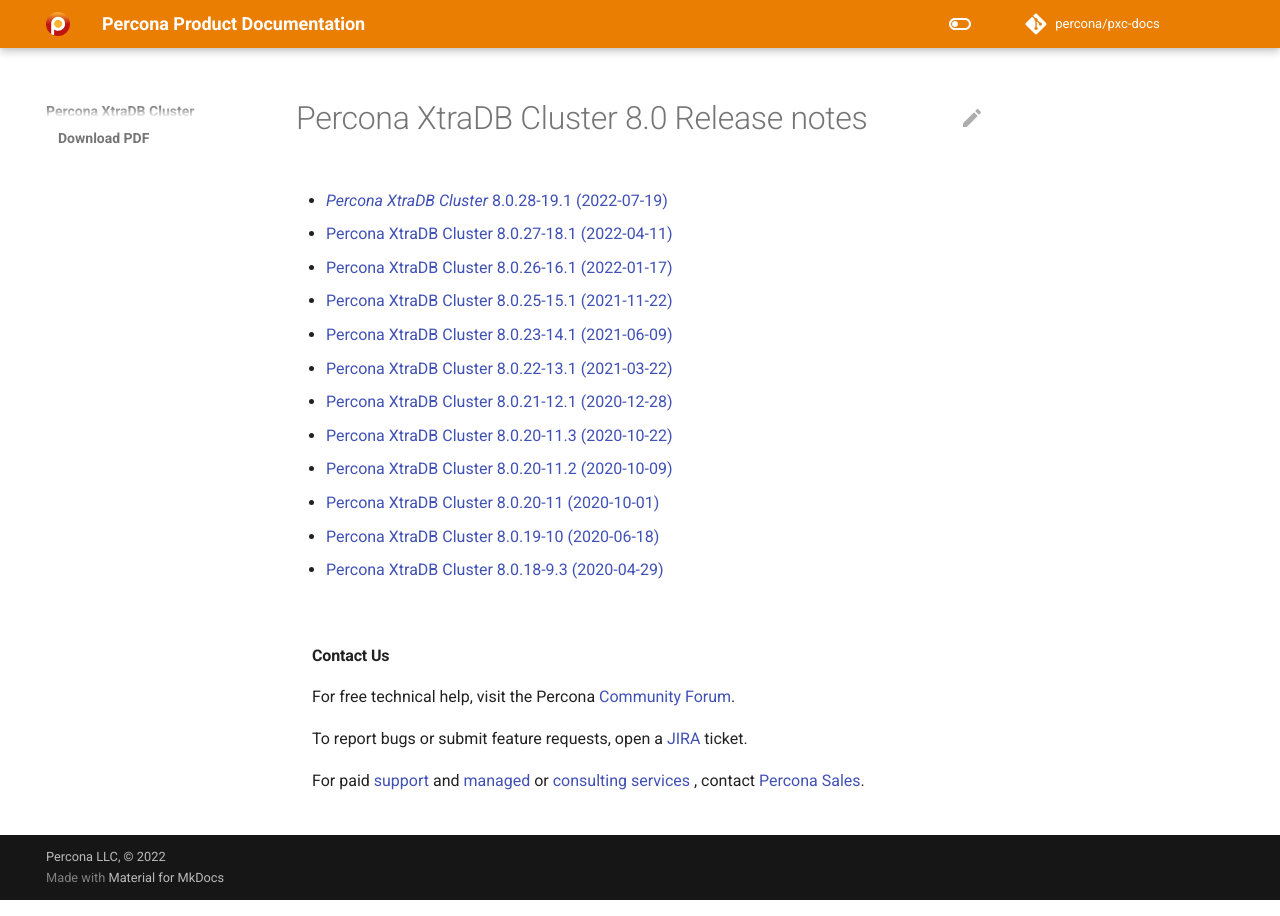
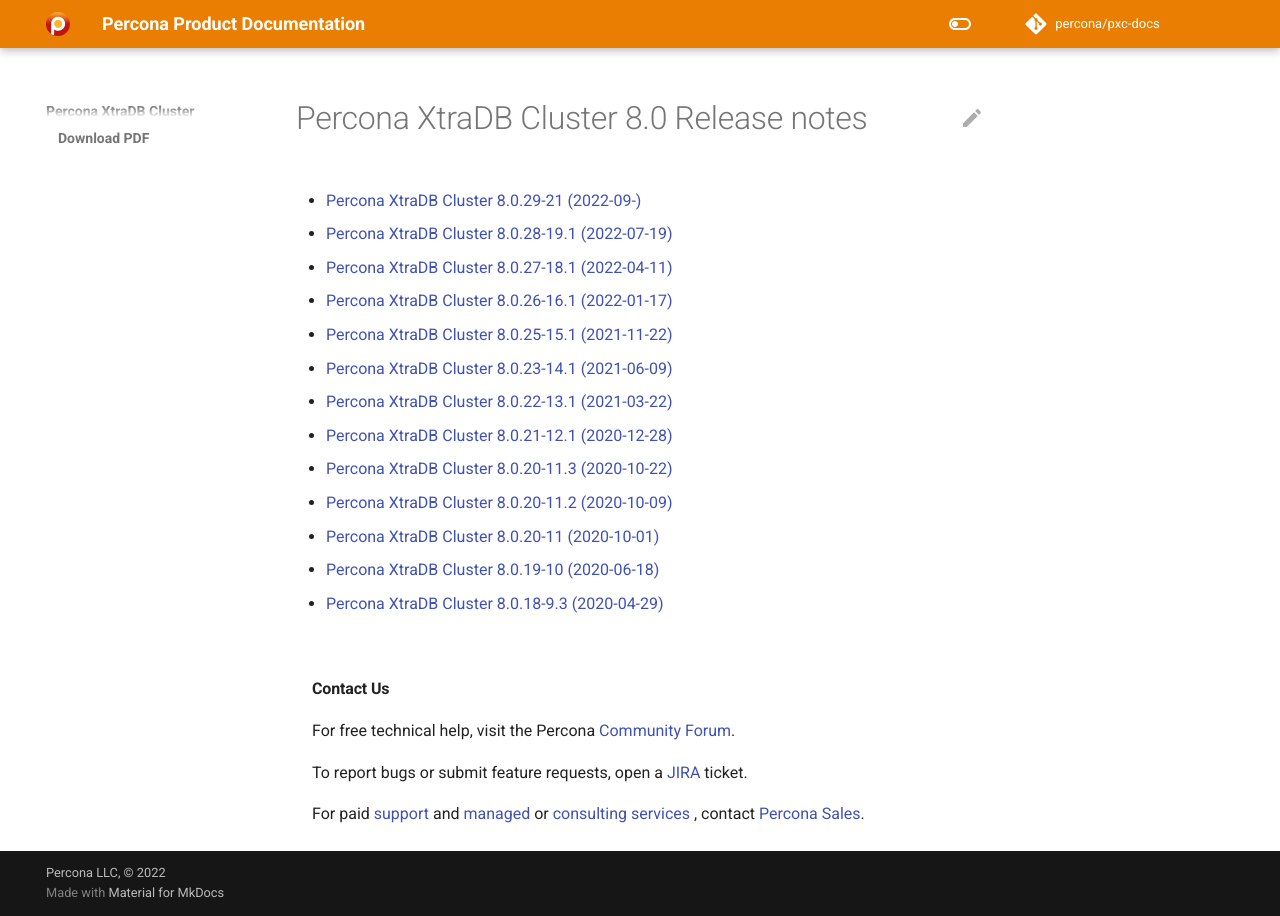
Before and after one commit to percona/pxc-docs, an MkDocs documentation site: the page built from docs/release-notes/release-notes_index.md, in a window 1280 px wide. Built offline with MkDocs 1.6.1 and Material for MkDocs 9.7.7, drawn with Linux system fonts in a browser that asks for light colours; nearby versions of some CDN libraries; comment, search, counter and statistics services are not loaded; the version menu is left out.

Commit message:
PXC-4023 8.0.29-21 release notes and release tasks (8.0)
A docs/release-notes/8.0.29-21.md
M docs/release-notes/release-notes_index.md
M mkdocs-base.yml

```diff
--- a/docs/release-notes/release-notes_index.md
+++ b/docs/release-notes/release-notes_index.md
@@ -1,7 +1,9 @@
 # Percona XtraDB Cluster 8.0 Release notes
 
 
-* [*Percona XtraDB Cluster* 8.0.28-19.1 (2022-07-19)](Percona-XtraDB-Cluster-8.0.28-19.1.md)
+* [Percona XtraDB Cluster 8.0.29-21 (2022-09-)](8.0.29-21.md)
+
+* [Percona XtraDB Cluster 8.0.28-19.1 (2022-07-19)](Percona-XtraDB-Cluster-8.0.28-19.1.md)
 
 
 * [Percona XtraDB Cluster 8.0.27-18.1 (2022-04-11)](Percona-XtraDB-Cluster-8.0.27-18.1.md)
--- a/mkdocs-base.yml
+++ b/mkdocs-base.yml
@@ -85,7 +85,7 @@
   with-pdf: # https://github.com/orzih/mkdocs-with-pdf
           output_path: '_pdf/PerconaXtradbCluster-8.0.pdf'
           cover_title: 'Percona XtraDB Cluster Documentation'
-          cover_subtitle: 8.0.28-19.1 (July 19, 2022)
+          cover_subtitle: 8.0.29-21 (September 12, 2022)
           author: 'Percona Technical Documentation Team'
           cover_logo: docs/_static/percona-xtradb-cluster-logo.jpg
           debug_html: false
@@ -149,6 +149,7 @@
       - howtos/virt_sandbox.md
   - Release notes:
       - release-notes/release-notes_index.md
+      - release-notes/8.0.29-21.md
       - release-notes/Percona-XtraDB-Cluster-8.0.28-19.1.md
       - release-notes/Percona-XtraDB-Cluster-8.0.27-18.1.md
       - release-notes/Percona-XtraDB-Cluster-8.0.26-16.1.md
```
Also changed, not shown: docs/release-notes/8.0.29-21.md (added, +47 -0 lines).
